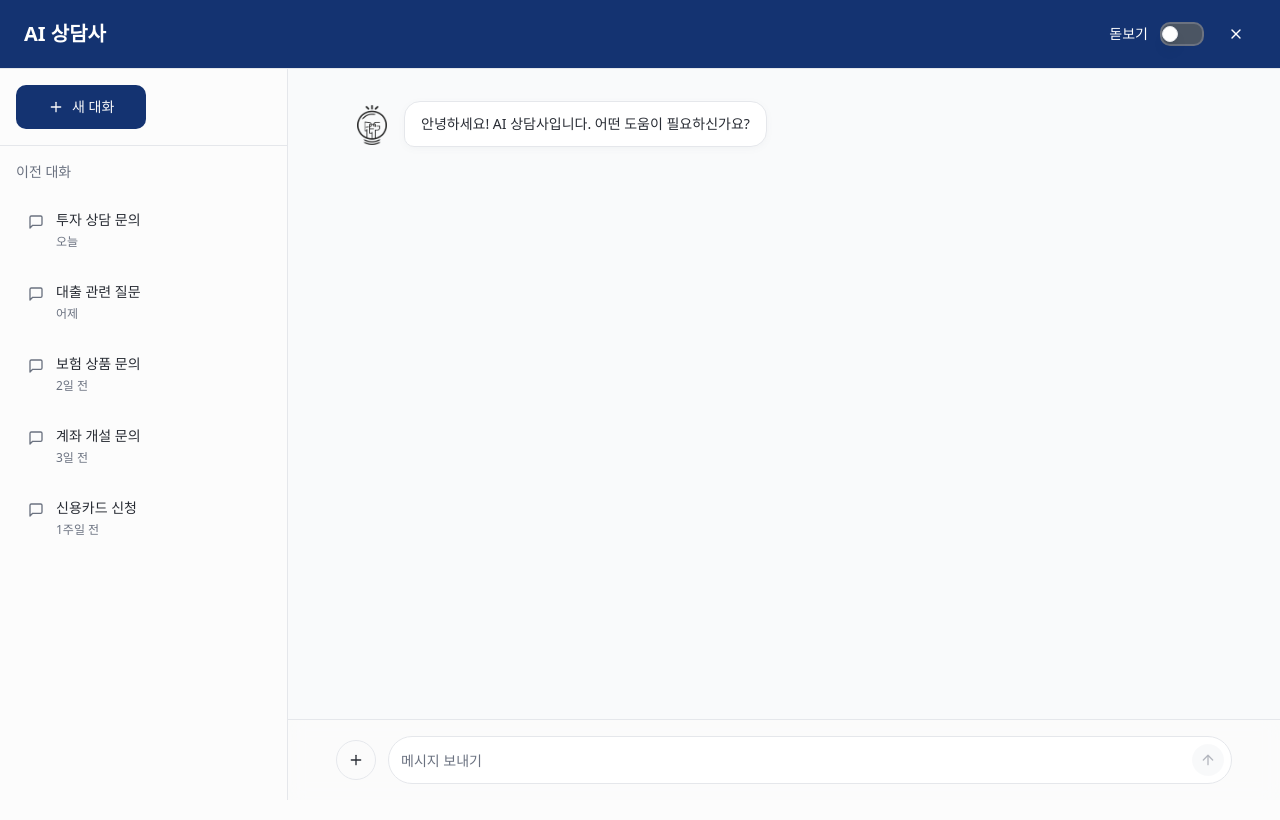
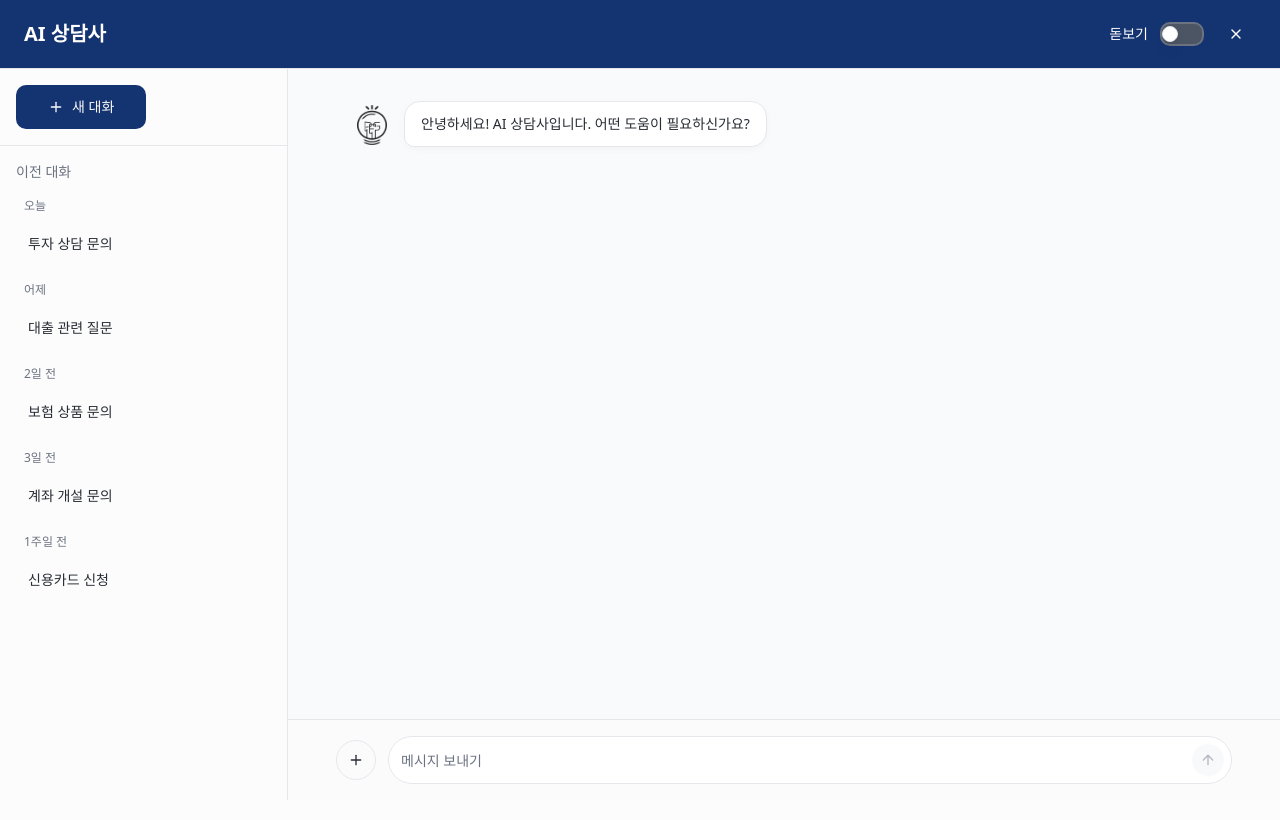
Before and after one commit to demodev-works/ai-counselor-chat, a React (Vite) app: page / in a window 1280 px wide. Built offline with nearby package versions, Linux system fonts and the light colour scheme.

Commit message:
Refactor chat list display
Remove message icons and group messages by date.

```diff
--- a/src/components/ChatSidebar.tsx
+++ b/src/components/ChatSidebar.tsx
@@ -1,4 +1,4 @@
-import { Plus, MessageSquare } from "lucide-react";
+import { Plus } from "lucide-react";
 import { Button } from "@/components/ui/button";
 import { ScrollArea } from "@/components/ui/scroll-area";
 import { cn } from "@/lib/utils";
@@ -7,13 +7,23 @@ interface ChatSidebarProps {
   isLargeText?: boolean;
 }
 
-const mockConversations = [
-  { id: "1", title: "투자 상담 문의", lastMessage: "감사합니다", timestamp: "오늘" },
-  { id: "2", title: "대출 관련 질문", lastMessage: "자세한 설명 부탁드립니다", timestamp: "어제" },
-  { id: "3", title: "보험 상품 문의", lastMessage: "상품 비교해주세요", timestamp: "2일 전" },
-  { id: "4", title: "계좌 개설 문의", lastMessage: "필요 서류가 궁금합니다", timestamp: "3일 전" },
-  { id: "5", title: "신용카드 신청", lastMessage: "승인 기간이 어떻게 되나요?", timestamp: "1주일 전" },
-];
+const mockConversations = {
+  "오늘": [
+    { id: "1", title: "투자 상담 문의", lastMessage: "감사합니다" },
+  ],
+  "어제": [
+    { id: "2", title: "대출 관련 질문", lastMessage: "자세한 설명 부탁드립니다" },
+  ],
+  "2일 전": [
+    { id: "3", title: "보험 상품 문의", lastMessage: "상품 비교해주세요" },
+  ],
+  "3일 전": [
+    { id: "4", title: "계좌 개설 문의", lastMessage: "필요 서류가 궁금합니다" },
+  ],
+  "1주일 전": [
+    { id: "5", title: "신용카드 신청", lastMessage: "승인 기간이 어떻게 되나요?" },
+  ],
+};
 
 export const ChatSidebar = ({ isLargeText = false }: ChatSidebarProps) => {
   return (
@@ -36,14 +46,20 @@ export const ChatSidebar = ({ isLargeText = false }: ChatSidebarProps) => {
           isLargeText ? "text-base" : "text-sm"
         )}>이전 대화</h3>
         <ScrollArea className="h-full">
-          <div className="space-y-2">
-            {mockConversations.map((conversation) => (
+          <div className="space-y-4">
+            {Object.entries(mockConversations).map(([dateGroup, conversations]) => (
+              <div key={dateGroup} className="space-y-2">
+                <h4 className={cn(
+                  "text-muted-foreground font-medium px-2",
+                  isLargeText ? "text-sm" : "text-xs"
+                )}>
+                  {dateGroup}
+                </h4>
+                {conversations.map((conversation) => (
                   <div
                     key={conversation.id}
                     className="p-3 rounded-lg hover:bg-muted cursor-pointer transition-colors group"
                   >
-                <div className="flex items-start gap-3">
-                  <MessageSquare className="h-4 w-4 text-muted-foreground mt-1 flex-shrink-0" />
                     <div className="flex-1 min-w-0">
                       <h4 className={cn(
                         "font-medium text-foreground truncate group-hover:text-primary",
@@ -51,14 +67,9 @@ export const ChatSidebar = ({ isLargeText = false }: ChatSidebarProps) => {
                       )}>
                         {conversation.title}
                       </h4>
-                    <p className={cn(
-                      "text-muted-foreground mt-1",
-                      isLargeText ? "text-sm" : "text-xs"
-                    )}>
-                      {conversation.timestamp}
-                    </p>
                     </div>
                   </div>
+                ))}
               </div>
             ))}
           </div>
```
Lines whose indentation alone changed are shown as unchanged.
